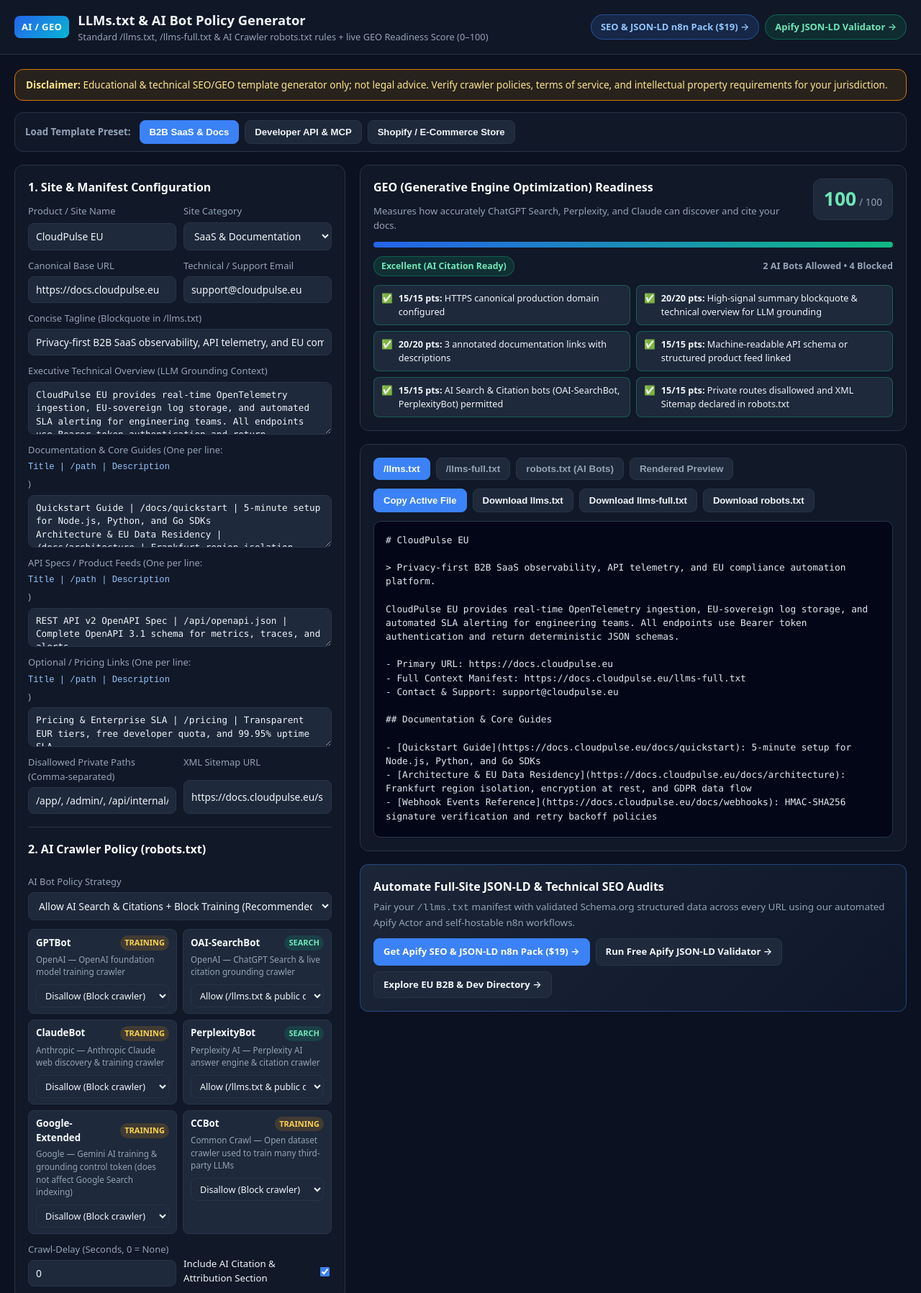
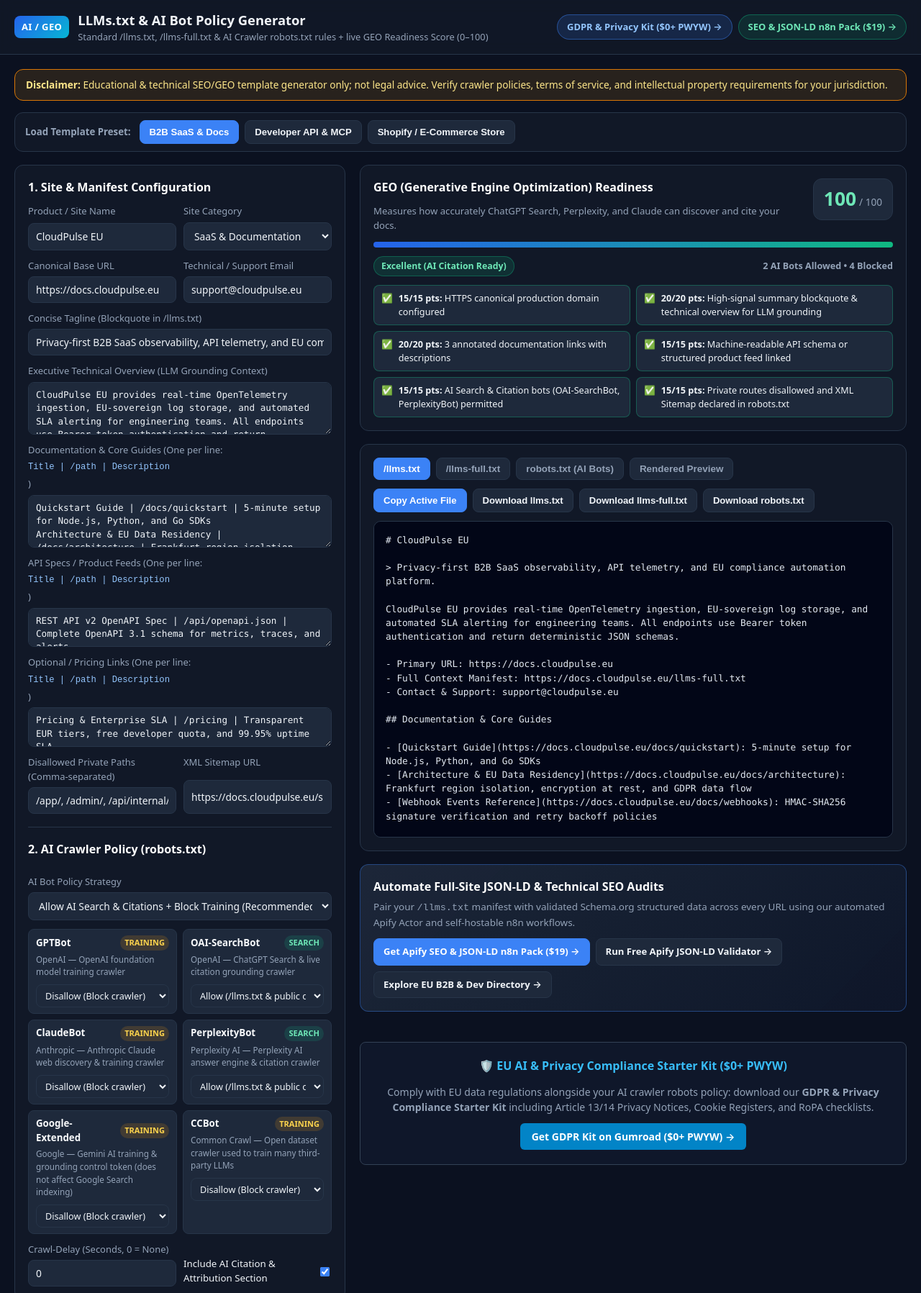
Before and after one commit to b2appsdev-del/b2appsdev-del.github.io, a plain HTML site: page llms-txt-generator/index.html in a window 1280 px wide. Shown: the top 1797 px of the page at 72% size. Drawn offline with Linux system fonts and the light colour scheme.

Commit message:
Add canonical tag and GDPR lead magnet CTA banner with UTM tracking

```diff
--- a/llms-txt-generator/index.html
+++ b/llms-txt-generator/index.html
@@ -5,6 +5,7 @@
   <meta name="viewport" content="width=device-width, initial-scale=1.0" />
   <title>LLMs.txt &amp; AI Bot Policy Generator — Free GEO &amp; AI Crawler Tool | B2 Apps</title>
   <meta name="description" content="Generate standard /llms.txt, /llms-full.txt, and AI crawler robots.txt rules (GPTBot, OAI-SearchBot, ClaudeBot, PerplexityBot, Google-Extended, CCBot) with a live GEO Readiness Score." />
+  <link rel="canonical" href="https://b2appsdev-del.github.io/llms-txt-generator/" />
   <link rel="stylesheet" href="styles.css" />
 </head>
 <body>
@@ -18,11 +19,11 @@
         </div>
       </div>
       <div class="topbar-ctas">
-        <a class="upsell-pill" href="https://devbloom12.gumroad.com/l/mpgkuo" target="_blank" rel="noopener noreferrer">
+        <a class="upsell-pill" href="https://devbloom12.gumroad.com/l/fgeokd?utm_source=llmstxt_tool&amp;utm_medium=topbar&amp;utm_campaign=gdpr_kit" target="_blank" rel="noopener noreferrer">
+          GDPR &amp; Privacy Kit ($0+ PWYW) &rarr;
+        </a>
+        <a class="upsell-pill upsell-pill-secondary" href="https://devbloom12.gumroad.com/l/mpgkuo" target="_blank" rel="noopener noreferrer">
           SEO &amp; JSON-LD n8n Pack ($19) &rarr;
-        </a>
-        <a class="upsell-pill upsell-pill-secondary" href="https://apify.com/b2apps/public-jsonld-schema-validator" target="_blank" rel="noopener noreferrer">
-          Apify JSON-LD Validator &rarr;
         </a>
       </div>
     </div>
@@ -57,7 +58,7 @@
               <select id="siteType">
                 <option value="saas" selected>SaaS &amp; Documentation</option>
                 <option value="api">API &amp; Developer Platform</option>
-                <option value="ecommerce">E-Commerce / Shopify Store</option>
+                <option value="ecommerce">Shopify / E-Commerce Store</option>
               </select>
             </label>
           </div>
@@ -173,14 +174,12 @@ Changelog & Deprecations | /changelog | Monthly release notes and API migration
             <button type="button" class="tab-btn" data-tab="robots-txt">robots.txt (AI Bots)</button>
             <button type="button" class="tab-btn" data-tab="rendered-preview">Rendered Preview</button>
           </div>
-
           <div class="toolbar">
             <button type="button" id="copy-btn" class="btn btn-primary">Copy Active File</button>
             <button type="button" id="download-llms-btn" class="btn">Download llms.txt</button>
             <button type="button" id="download-full-btn" class="btn">Download llms-full.txt</button>
             <button type="button" id="download-robots-btn" class="btn">Download robots.txt</button>
           </div>
-
           <div id="output-panel"></div>
         </section>
 
@@ -203,6 +202,17 @@ Changelog & Deprecations | /changelog | Monthly release notes and API migration
             </div>
           </div>
         </section>
+
+        <!-- Drop-in CTA Banner -->
+        <section class="card" style="margin-top: 1.5rem; padding: 1.25rem; background: #0f172a; border: 1px solid #334155; border-radius: 8px; text-align: center;" aria-label="Privacy and Compliance Lead Magnet">
+          <div style="font-weight: 600; font-size: 1rem; color: #38bdf8; margin-bottom: 0.25rem;">
+            🛡️ EU AI &amp; Privacy Compliance Starter Kit ($0+ PWYW)
+          </div>
+          <p style="font-size: 0.875rem; color: #94a3b8; margin-bottom: 0.75rem;">
+            Comply with EU data regulations alongside your AI crawler robots policy: download our <strong>GDPR &amp; Privacy Compliance Starter Kit</strong> including Article 13/14 Privacy Notices, Cookie Registers, and RoPA checklists.
+          </p>
+          <a href="https://devbloom12.gumroad.com/l/fgeokd?utm_source=llmstxt_tool&amp;utm_medium=banner&amp;utm_campaign=gdpr_kit" target="_blank" rel="noopener noreferrer" style="display: inline-block; padding: 0.5rem 1rem; background: #0284c7; color: #ffffff; text-decoration: none; border-radius: 6px; font-weight: 600; font-size: 0.875rem;">Get GDPR Kit on Gumroad ($0+ PWYW) &rarr;</a>
+        </section>
       </div>
     </div>
 
```
